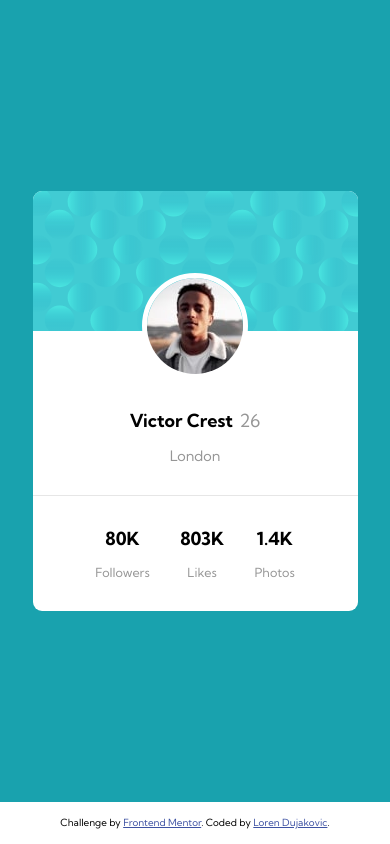
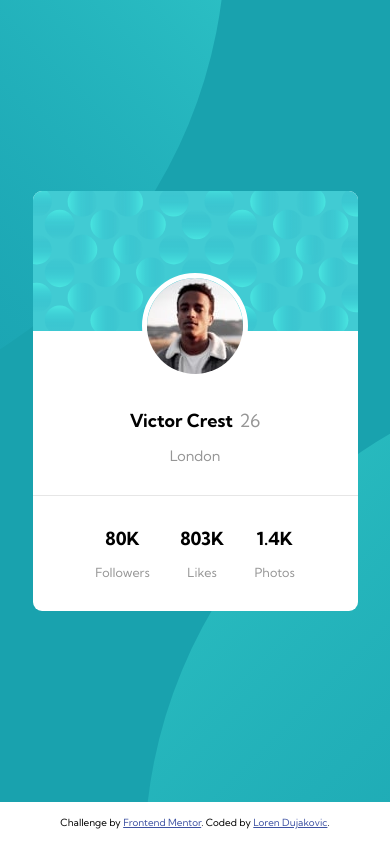
Before and after one commit to lorendujakovic/profile-card-component-main, a plain HTML site: page index.html in a window 390 px wide. Drawn offline with Linux system fonts and the light colour scheme.

Commit message:
add background pattern finish profile-card-mobile

```diff
--- a/assets/styles/style.css
+++ b/assets/styles/style.css
@@ -53,6 +53,9 @@ p.copy-info {
     height: 95vh;
 
     background-color: hsl(185, 75%, 39%);
+    background-image: url("../images/bg-pattern-top.svg"),url("../images/bg-pattern-bottom.svg");
+		background-repeat: no-repeat, no-repeat;
+		background-position: -47rem -34.5rem ,9rem 23rem;
 
     display: flex;
     justify-content: center;
```
Also changed, not shown: index.html (line endings or trailing spaces).
